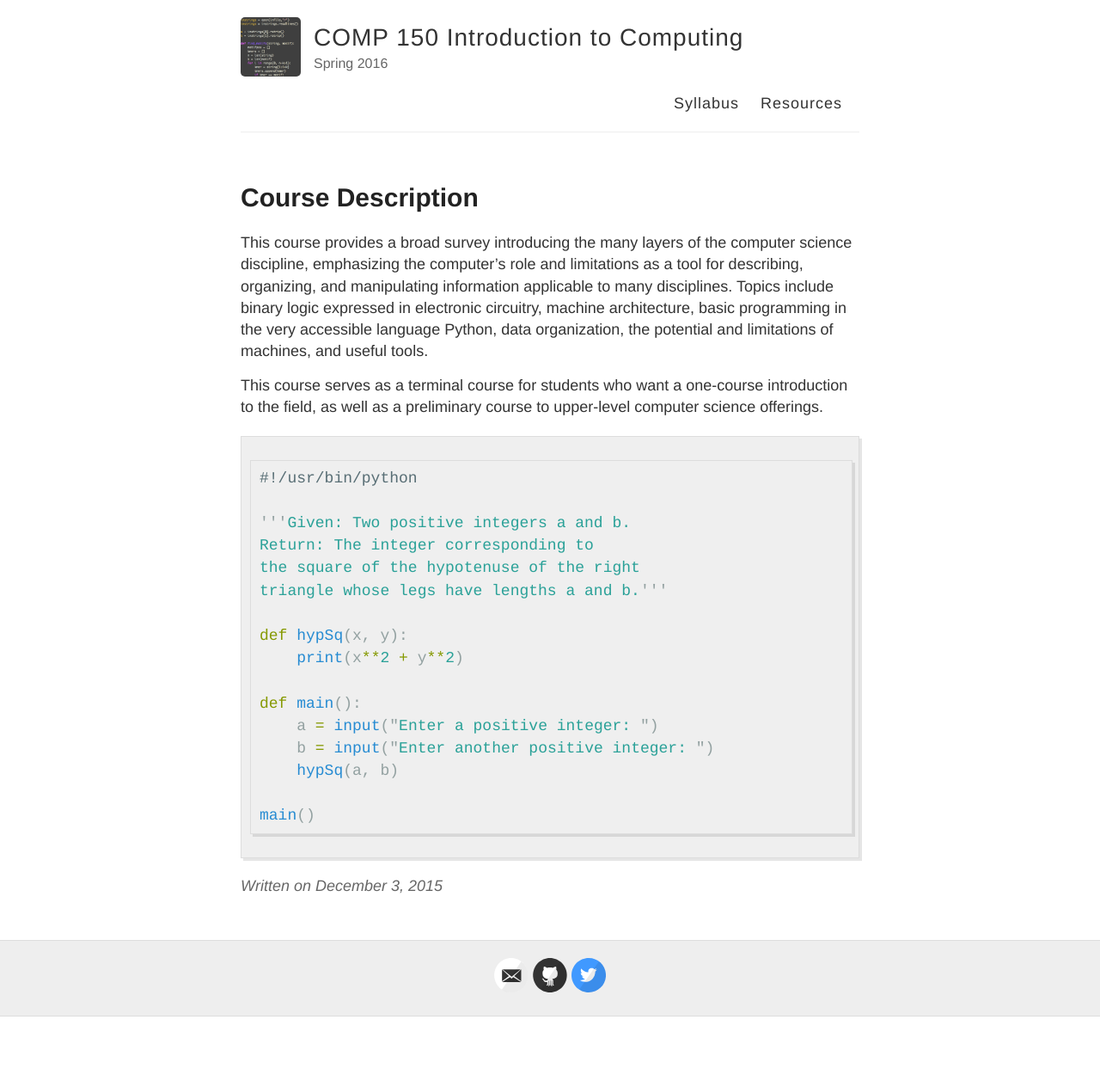
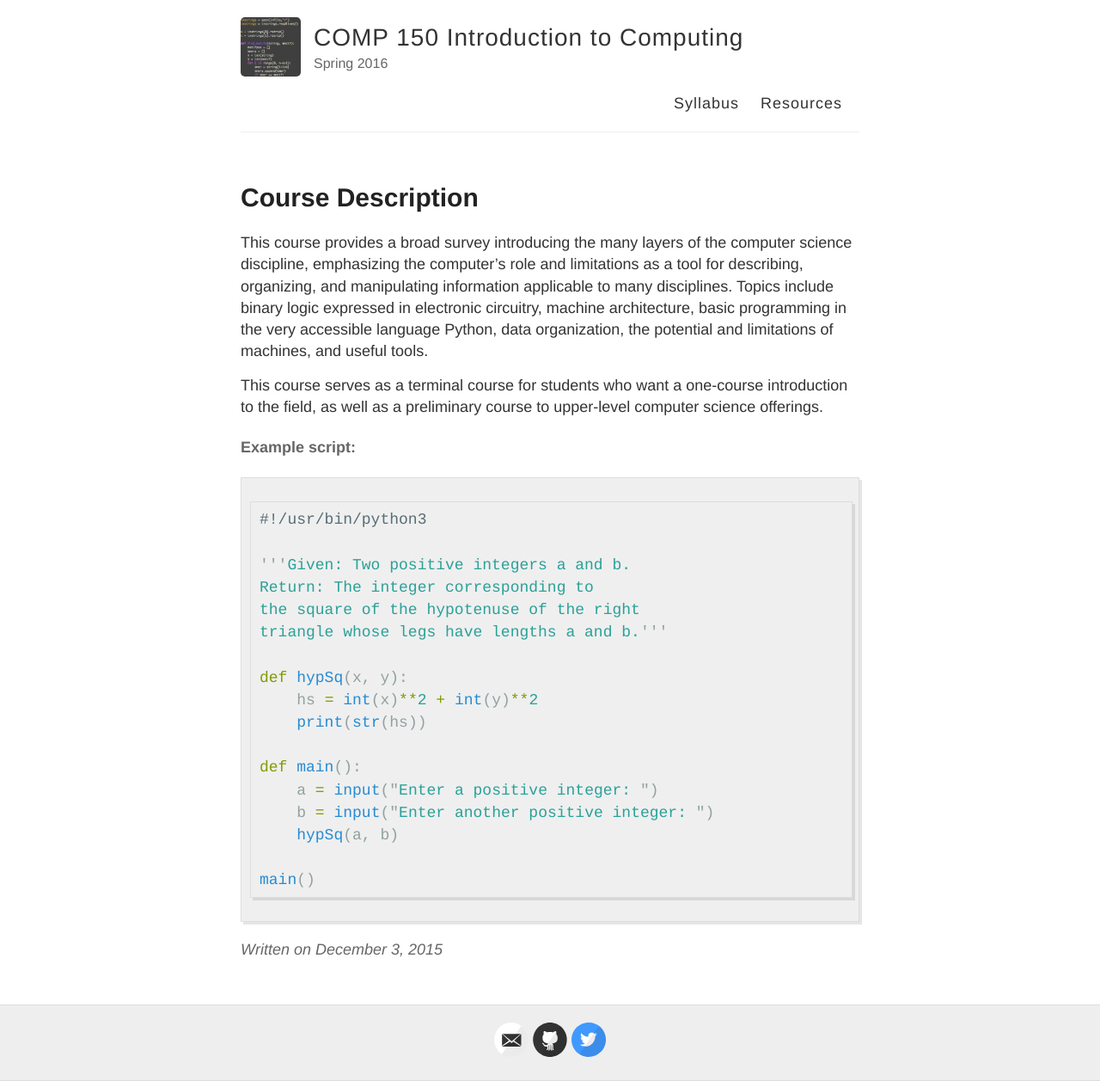
Before and after one commit to hwheeler01/comp150, a Jekyll site: the page built from _posts/2015-12-03-hello.md, in a window 1280 px wide. Shown: the whole page at 86% size. Built offline with Jekyll 4.4.1, drawn with Linux system fonts in a browser that asks for light colours; Markdown is read by kramdown in place of the engine named in the settings; comment, search, counter and statistics services are not loaded; before the commit the page ends 1182 px from its top, so only the background shows below that.

Commit message:
update for python3

````diff
--- a/_posts/2015-12-03-hello.md
+++ b/_posts/2015-12-03-hello.md
@@ -9,8 +9,10 @@ This course provides a broad survey introducing the many layers of the computer
 This course serves as a terminal course for students who want a one-course introduction to the field, as well as a preliminary course to upper-level computer science offerings.
 
 
+####Example script:
+
 ```python
-#!/usr/bin/python
+#!/usr/bin/python3
 
 '''Given: Two positive integers a and b.
 Return: The integer corresponding to
@@ -18,7 +20,8 @@ the square of the hypotenuse of the right
 triangle whose legs have lengths a and b.'''
 
 def hypSq(x, y):
-    print(x**2 + y**2)
+    hs = int(x)**2 + int(y)**2
+    print(str(hs))
 
 def main():
     a = input("Enter a positive integer: ")
````
